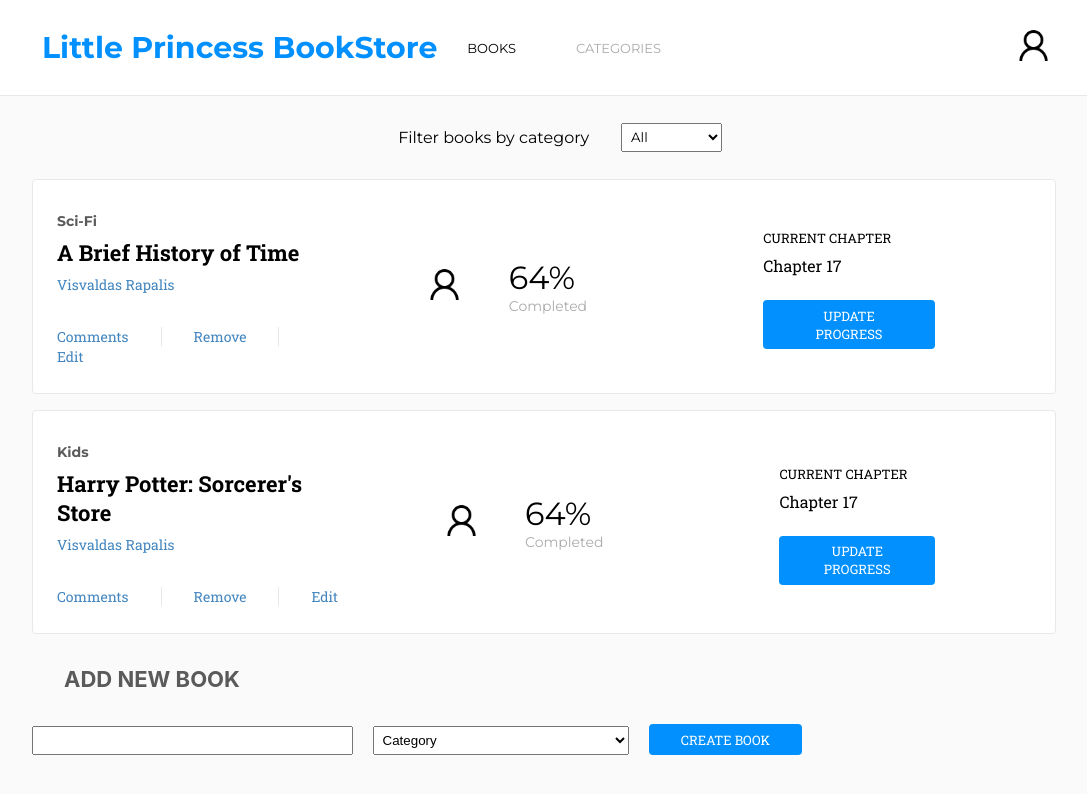
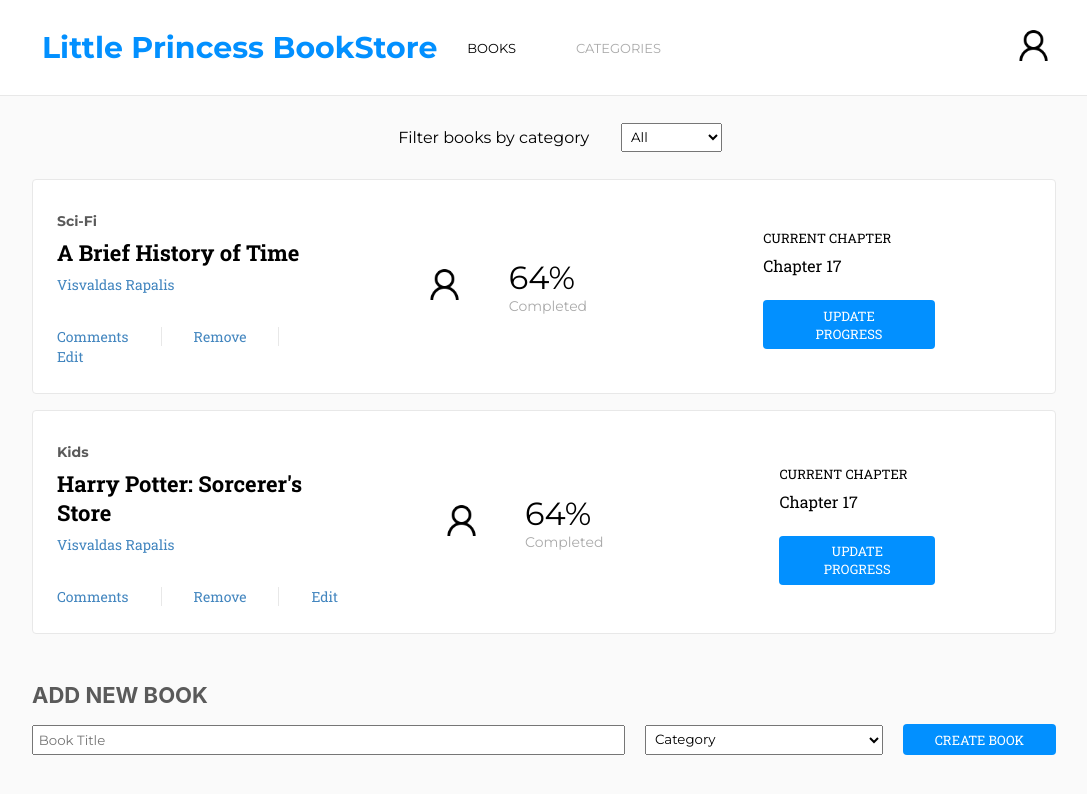
Before and after one commit to anewman15/bookstore-react, a React (Create React App) app: page / in a window 1280 px wide. Shown: the top 794 px of the page, without its empty margins (96-1183 px from the left). Built offline with nearby package versions, Linux system fonts and the light colour scheme.

Commit message:
Use flex-grow, add placeholder text in form elements

```diff
--- a/src/App.css
+++ b/src/App.css
@@ -61,19 +61,33 @@ body {
 
 .flex-between {
   display: flex;
+  flex-wrap: nowrap;
   justify-content: space-between;
+  align-content: center;
+  align-items: center;
+}
+
+.flex-start {
+  display: flex;
+  flex-wrap: nowrap;
+  justify-content: flex-start;
+  align-content: center;
   align-items: center;
 }
 
 .flex-around {
   display: flex;
+  flex-wrap: nowrap;
   justify-content: space-around;
+  align-content: center;
   align-items: center;
 }
 
 .flex-center {
+  flex-wrap: nowrap;
   display: flex;
   justify-content: center;
+  align-content: center;
   align-items: center;
 }
 
@@ -206,14 +220,27 @@ body {
 }
 
 .form-input {
-  width: 30%;
+  flex-grow: 3;
 }
 
 .form-select {
-  width: 25%;
+  flex-grow: 1;
   margin: 0 20px;
 }
 
 .form-button {
-  width: 25%;
+  flex-grow: 1;
+  margin: 0 20px;
 }
+
+.my-1 {
+  margin: 1rem auto;
+}
+
+.my-2 {
+  margin: 3rem auto;
+}
+
+.my-3 {
+  margin: 1rem auto 15rem;
+}
--- a/src/containers/BooksForm.js
+++ b/src/containers/BooksForm.js
@@ -30,16 +30,25 @@ const BooksForm = ({ createBook }) => {
   };
 
   return (
-    <div className="container">
-      <div className="category-filter">
-        <p className="upper-case font-size-22 filter-item color-grey-1 text-bold">Add New Book</p>
-        <form onSubmit={handleSubmit}>
-          <input className="form-input filter-select" type="text" name="title" id="title" value={book.title} onChange={handleInputChange} required />
-          <select className="form-select filter-select" value={book.category} onChange={handleSelectChange} required>
+    <div className="container my-3">
+      <div className="my-2">
+        <p className="upper-case font-size-22 color-grey-1 text-bold my-1">Add New Book</p>
+        <form className="flex-start my-1" onSubmit={handleSubmit}>
+          <input
+            className="montserrat form-input filter-select"
+            type="text"
+            name="title"
+            id="title"
+            value={book.title}
+            onChange={handleInputChange}
+            placeholder="Book Title"
+            required
+          />
+          <select className="montserrat form-select filter-select" value={book.category} onChange={handleSelectChange} required>
             <option selected disabled>Category</option>
             {categories.map(category => <option key={category}>{category}</option>)}
           </select>
-          <button className="roboto btn-bg-blue font-size-13 text-white upper-case current-chapter-actions" type="submit">Create book</button>
+          <button className="roboto btn-bg-blue font-size-13 text-white upper-case" type="submit">Create book</button>
         </form>
       </div>
     </div>
```
